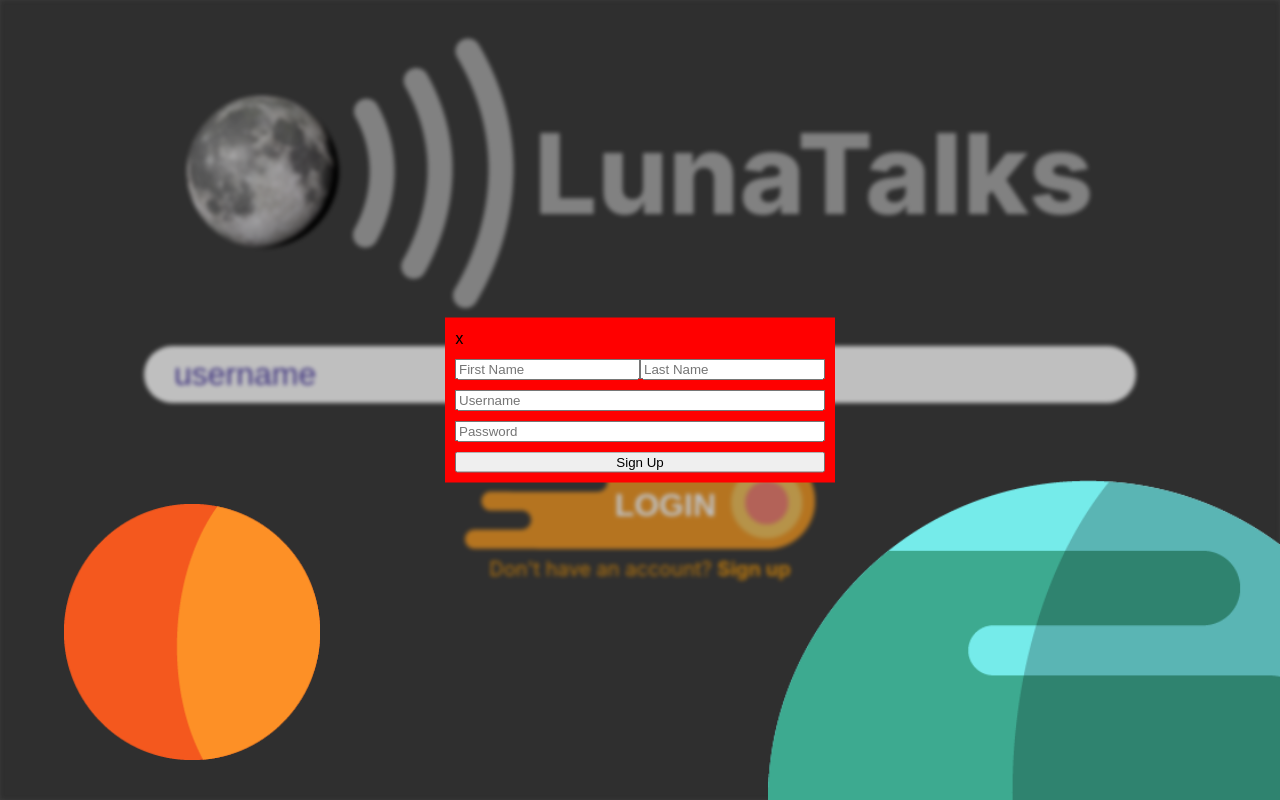
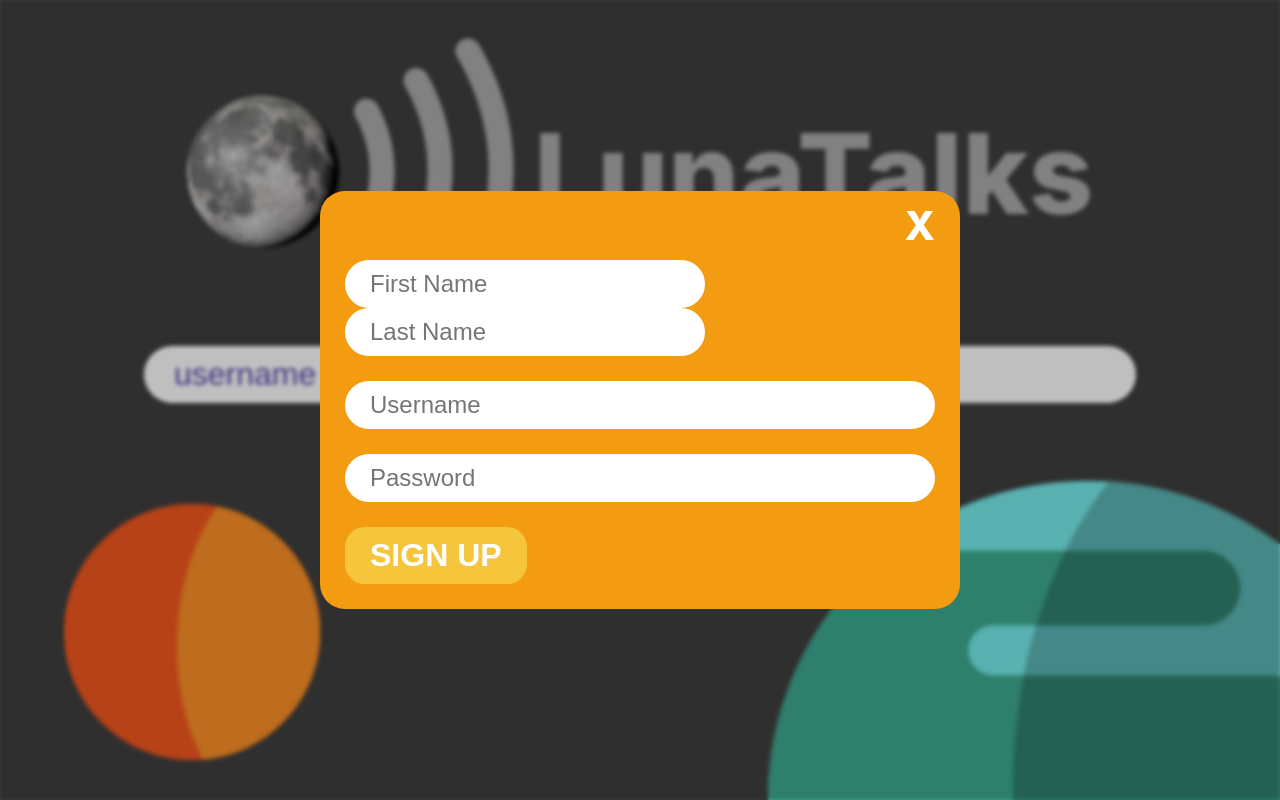
Before and after one commit to joshualiu80/LAHacks21, a React (Create React App) app in the folder frontend/: page / in a window 1280 px wide. Both pictures are taken after a click on the element "Sign up". Built offline with nearby package versions, Linux system fonts and the light colour scheme.

Commit message:
sign up design

```diff
--- a/frontend/src/App.css
+++ b/frontend/src/App.css
@@ -12,4 +12,5 @@
   height: 100vh;
   position: fixed;
   top: 0;
+  z-index: 1;
 }
--- a/frontend/src/components/SignUp.css
+++ b/frontend/src/components/SignUp.css
@@ -1,11 +1,41 @@
 .signup-form {
-  background-color: red;
-  padding: 10px;
+  background-color: #f39c11;
+  padding: 25px;
   position: absolute;
   display: flex;
   flex-direction: column;
-  grid-gap: 10px;
+  grid-gap: 25px;
   top: 50%;
   left: 50%;
   transform: translate(-50%, -50%);
+  border-radius: 25px;
+  z-index: 2;
 }
+.signup-form input {
+  font-size: 1.5rem;
+  border: none;
+  outline: none;
+  border-radius: 25px;
+  padding: 10px 25px;
+}
+.signup-form span {
+  cursor: pointer;
+  width: fit-content;
+  color: white;
+  margin-left: auto;
+  font-size: 2.5rem;
+  font-weight: 800;
+  margin: -15px 0 -15px auto;
+}
+.signup-btn {
+  font-size: 2rem;
+  font-weight: 800;
+  color: white;
+  border: none;
+  outline: none;
+  padding: 10px 25px;
+  background-color: var(--yellow);
+  border-radius: 20px;
+  cursor: pointer;
+  width: fit-content;
+}
--- a/frontend/src/components/SignUp.js
+++ b/frontend/src/components/SignUp.js
@@ -30,14 +30,14 @@ const SignUp = ({ onClose }) => {
     <>
       <div className="overlay"/>
       <form className="signup-form" onSubmit={(e) => e.preventDefault()}>
-          <span className="close" onClick={onClose}>x</span>
+        <span onClick={onClose}>X</span>
         <div>
-            <input type="text" placeholder="First Name" name="firstname" value={firstname} onChange={(e) => setFirstname(e.target.value)} />
+          <input type="text" placeholder="First Name" name="firstname" value={firstname} onChange={(e) => setFirstname(e.target.value)} style={{marginRight: "25px"}} />
           <input type="text" placeholder="Last Name" name="lastname" value={lastname} onChange={(e) => setLastname(e.target.value)} />
         </div>
           <input type="text" placeholder="Username" name="username" value={username} onChange={(e) => setUsername(e.target.value)} />
           <input type="password" placeholder="Password" name="password" value={password} onChange={(e) => setPassword(e.target.value)} />
-            <button type="submit" onClick={signup}>Sign Up</button>
+          <button type="submit" className="signup-btn" onClick={signup}>SIGN UP</button>
       </form>
     </>
   )
```
Lines whose indentation alone changed are shown as unchanged.
